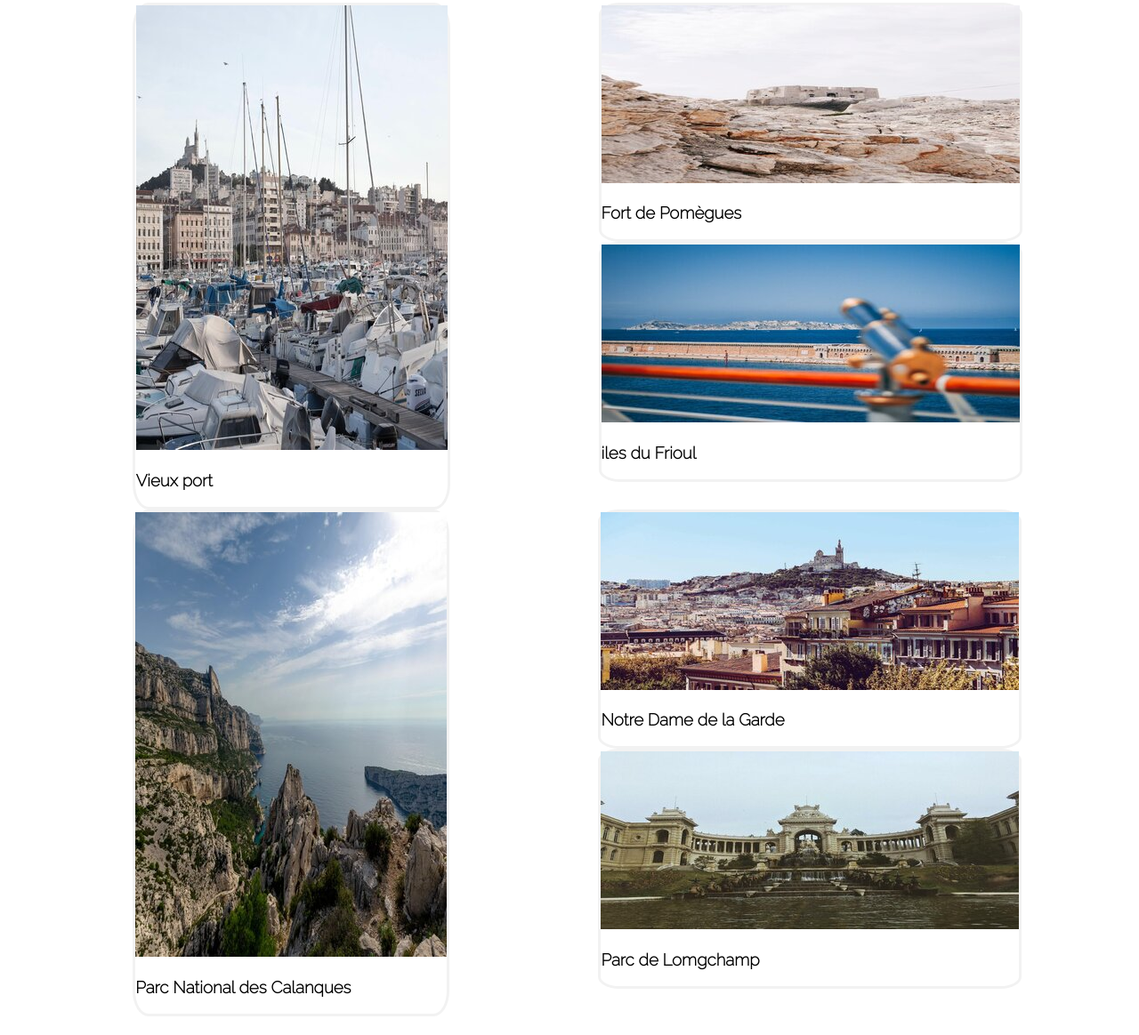
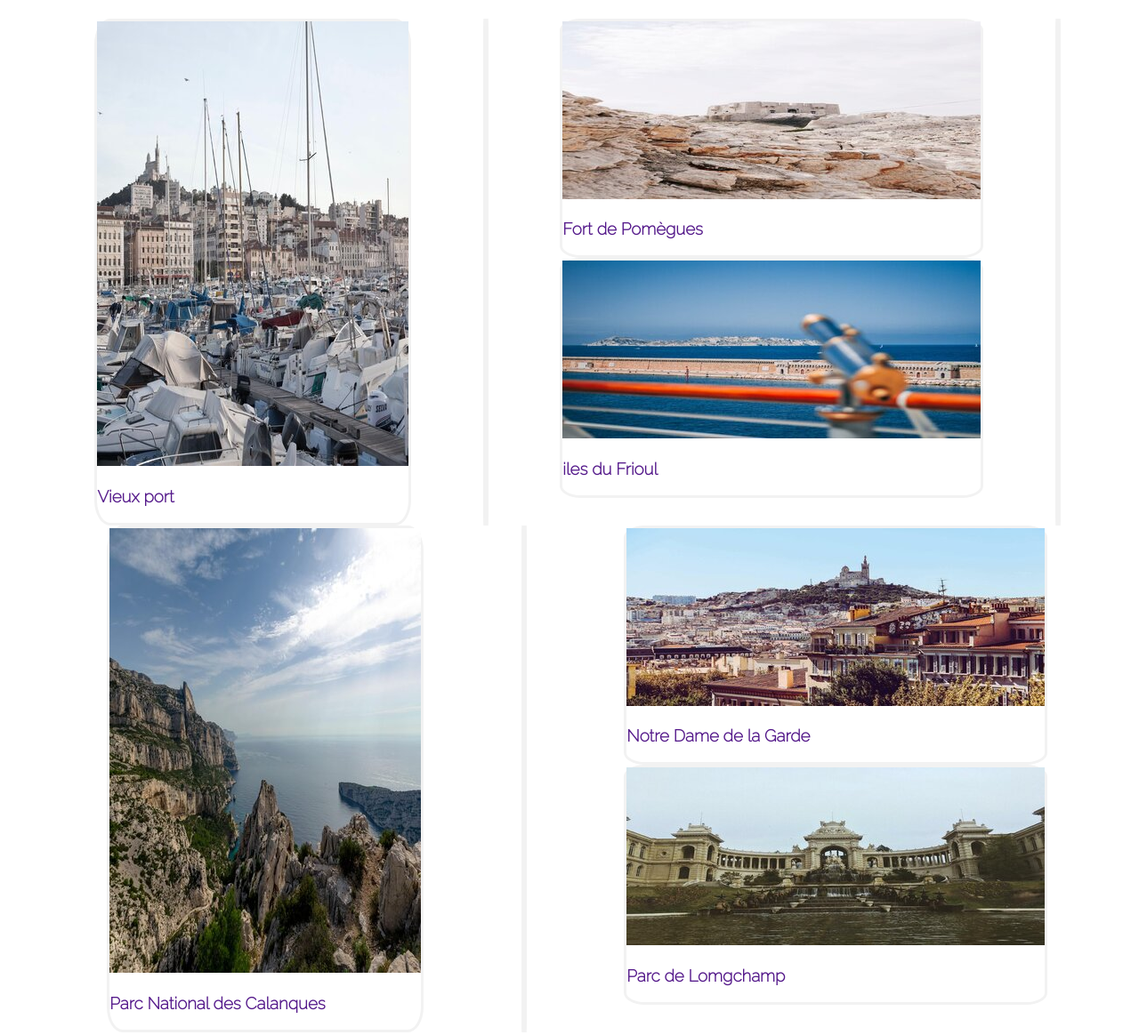
Before and after one commit to Bledichef/Projet2, a plain HTML site: page projet2.html in a window 1280 px wide. Shown: the part 1213-2377 px from the top of the page at 89% size. Drawn offline with Linux system fonts and the light colour scheme.

Commit message:
Add files via upload
finalisation version pc

```diff
--- a/Projet2.css
+++ b/Projet2.css
@@ -71,7 +71,8 @@ body {
    .recherche {
        border-color: whitesmoke;
       border-style: solid;
-      margin-right: 76%;
+      margin-right: 80%;
+      margin-left: 3%;
       background-color: #F2F2F2;
       border-radius: 10%;
          }
@@ -292,7 +293,7 @@ body {
     border-color: #F2F2F2;
     padding-left: 0.05%;
     padding-top: 0.05%;
-
+    text-decoration: none;
 }
 .Fortdepomègues {
     border-style: solid;
@@ -300,7 +301,7 @@ body {
     border-radius: 5%;
     background-color: white;
     padding-top: 0.05%;
-
+    text-decoration: none;
 }
 .ilesdufrioul {
     border-style: solid;
@@ -308,6 +309,7 @@ body {
     border-radius: 5%;
     background-color: white;
     padding-top: 0.05%;
+    text-decoration: none;
 }
 .ParcNationaldesCalanques {
 
@@ -316,6 +318,7 @@ body {
     border-radius: 5%;
     background-color: white;
     padding-top: 0.05%;
+    text-decoration: none;
 }
 .Notre-Dame-de-la-Garde {
     border-style: solid;
@@ -323,7 +326,7 @@ body {
     border-radius: 5%;
     background-color: white;
     padding-top: 0.05%;
-
+    text-decoration: none;
 }
 .ParcdeLomgchamp {
     border-style: solid;
@@ -332,6 +335,7 @@ body {
     background-color: white;
     padding-top: 0.05%;
     border-width: 30%;
+    text-decoration: none;
 }
 
 .etoilebleu {
--- a/projet2.html
+++ b/projet2.html
@@ -123,14 +123,14 @@ Trouvez votre hébergement pour des vacances de rêve</H2>
 <div class="zoneactivité">
 <h2 id="Activités"> </h2>
 <figure>
-<div class="Vieuxport"> <img src="picturesactivitées/reno-laithienne-QUgJhdY5Fyk-unsplash.jpg" alt="Vieux port" /> <h3>Vieux port</h3> </div>
-<div class="fortiles">     <div class="Fortdepomègues">  <img src="picturesactivitées/paul-hermann-QFTrLdQIRhI-unsplash.jpg" alt="Fort de Pomègues" /> <h3>Fort de Pomègues </h3></div>
-     <div class="ilesdufrioul">  <img src="picturesactivitées/kevin-hikari-rV_Qd1l-VXg-unsplash.jpg" alt="iles du Frioul" /> <h3>iles du Frioul</h3></div></div>
-<div class="ParcNationaldesCalanques">  <img src="picturesactivitées/kilyan-sockalingum-NR8-cBCN3aI-unsplash.jpg" alt="Parc National des Calanques" /><h3>Parc National des Calanques</h3> </div>
+    <a href=""     class="Vieuxport">  <img src="picturesactivitées/reno-laithienne-QUgJhdY5Fyk-unsplash.jpg" alt="Vieux port" /> <h3>Vieux port</h3>  </a>
+<a href=""      class="Fortdepomègues">     <div class="fortiles">  <img src="picturesactivitées/paul-hermann-QFTrLdQIRhI-unsplash.jpg" alt="Fort de Pomègues" /> <h3>Fort de Pomègues </h3> </a>
+<a href=""     class="ilesdufrioul">  <img src="picturesactivitées/kevin-hikari-rV_Qd1l-VXg-unsplash.jpg" alt="iles du Frioul" /> <h3>iles du Frioul</h3></div> </a>
+    <a href=""     class="ParcNationaldesCalanques">  <img src="picturesactivitées/kilyan-sockalingum-NR8-cBCN3aI-unsplash.jpg" alt="Parc National des Calanques" /><h3>Parc National des Calanques</h3>  </a>
 
-<div class="DameParc"> <div class="Notre-Dame-de-la-Garde">  <img src="picturesactivitées/florian-wehde-xW9e8gdotxI-unsplash.jpg" alt="Notre-Dame-de-la-Garde" /><h3>Notre Dame de la Garde</h3>  </div>
-<div class="ParcdeLomgchamp">  <img src="picturesactivitées/lena-paulin-wH2-EJoDcV0-unsplash.jpg" alt="Parc de Lomgchamp"/> <h3>Parc de Lomgchamp</h3> </div> </div></div>
-</figure>
+        <a href=""    class="Notre-Dame-de-la-Garde"> <div class="DameParc">  <img src="picturesactivitées/florian-wehde-xW9e8gdotxI-unsplash.jpg" alt="Notre-Dame-de-la-Garde" /><h3>Notre Dame de la Garde</h3>   </a>
+            <a href=""    class="ParcdeLomgchamp">  <img src="picturesactivitées/lena-paulin-wH2-EJoDcV0-unsplash.jpg" alt="Parc de Lomgchamp"/> <h3>Parc de Lomgchamp</h3> </a></div>
+     </figure>
  <!-- Activités à Marseille--><br
 
 
```
